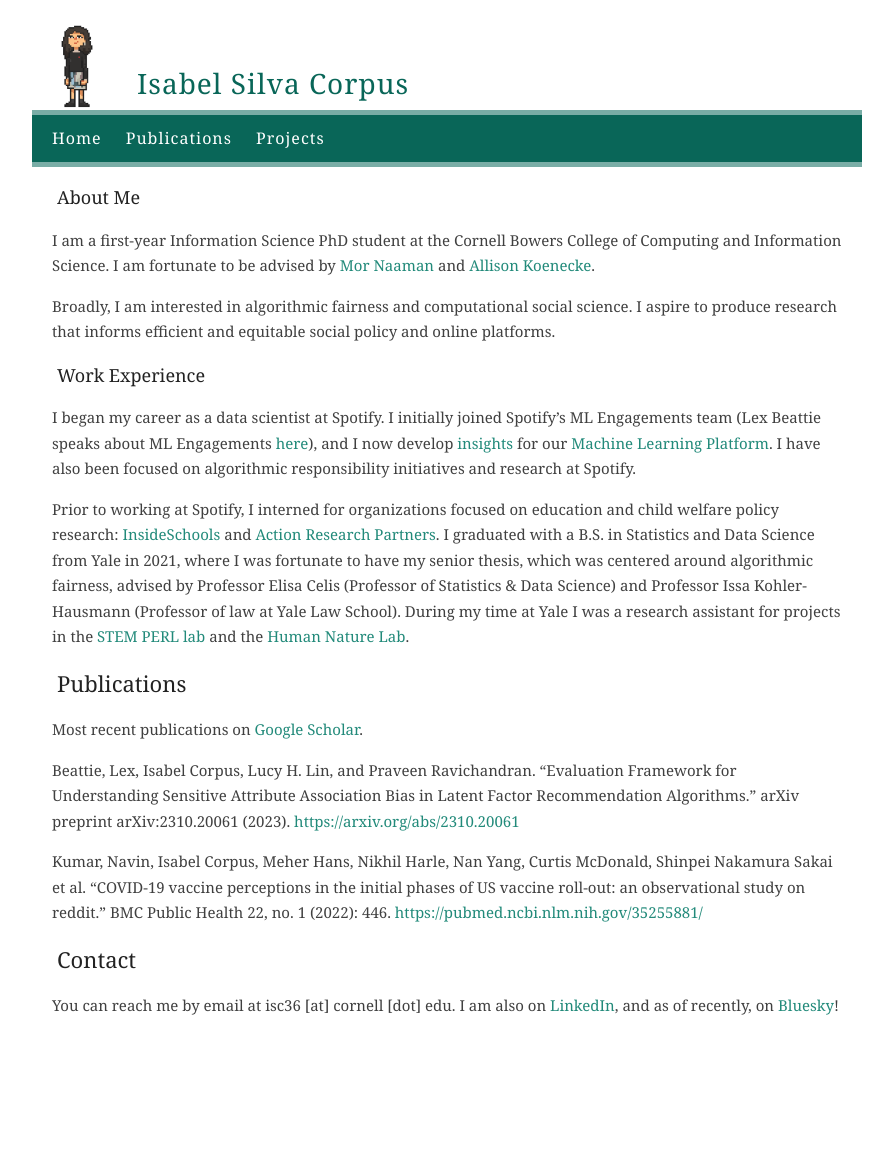
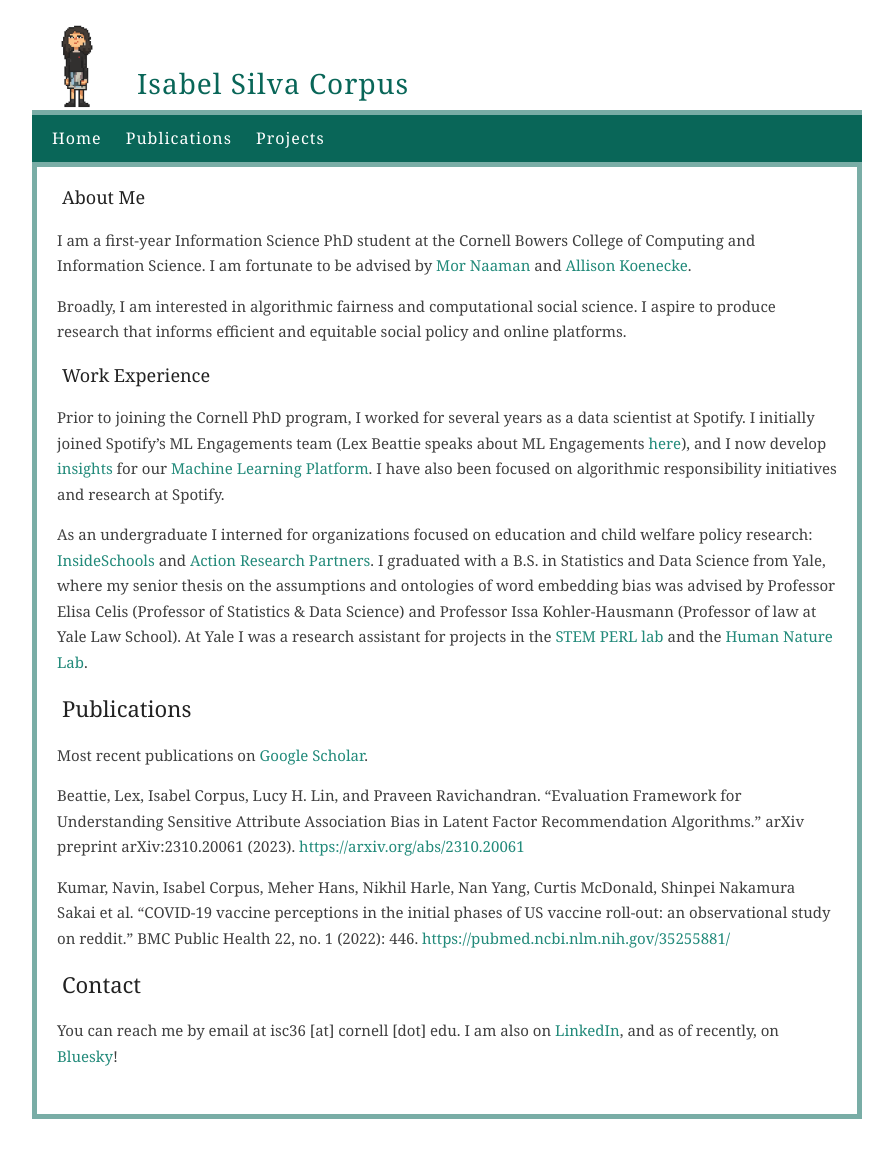
Before and after one commit to isabelsilvacorpus/isabelsilvacorpus.github.io, a Jekyll site: the page built from index.md, in a window 1280 px wide. Shown: the whole page, without its empty margins (193-1086 px from the left). Built offline with Jekyll 4.4.1, drawn with Linux system fonts in a browser that asks for light colours; before the commit the page ends 1063 px from its top, so only the background shows below that.

Commit message:
add bottom wrapper

```diff
--- a/_layouts/default.html
+++ b/_layouts/default.html
@@ -38,6 +38,7 @@
       </div>
 
       </div>
+      <div class="wrapper-bottom"></div>
     </div>
     </div>
 
--- a/assets/style.scss
+++ b/assets/style.scss
@@ -6,7 +6,7 @@
 // ****** /
 
 @use "reset" as *;
-@use "variables" as *;
+@use "../_sass/_variables" as *;
 @use "svg-icons" as *;
 // Syntax highlighting @import is at the bottom of this file
 
@@ -384,26 +384,33 @@
   border-left: solid;
   border-right: solid;
   border-color: $secondary;
-  border-left-width: 0px; //2px;
-  border-right-width: 0px; //2px;
+  border-left-width: 5px; //2px;
+  border-right-width: 5px; //2px;
+  border-bottom-width: 5px;
   border-style: solid;
 }
 
 .wrapper-main {
-  padding-bottom: 0 px; //134px;
+  padding-bottom: 10 px; //134px;
 }
 
 .wrapper-footer {
   position: relative;
   bottom: 0;
   width: 100%;
-  height: 1px; //89px;
+  height: 10px; //89px;
   margin-bottom: 20px;
   //background-color: $secondary; // this is what removed a line at the bottom of each post
 }
 
+.wrapper-bottom {
+  position: static;
+  bottom: 30px;
+  height: 50px;
+}
+
 footer {
-  padding: 0; //20px 0;
+  padding: 10; //20px 0;
   text-align: center;
 }
 
--- a/index.md
+++ b/index.md
@@ -11,9 +11,9 @@
 
 ### Work Experience
 
-I began my career as a data scientist at Spotify. I initially joined Spotify's ML Engagements team (Lex Beattie speaks about ML Engagements [here](https://www.youtube.com/watch?v=WvwclqkEEpE)), and I now develop [insights](https://medium.com/@SpotifyInsights) for our [Machine Learning Platform](https://engineering.atspotify.com/2019/12/the-winding-road-to-better-machine-learning-infrastructure-through-tensorflow-extended-and-kubeflow/). I have also been focused on algorithmic responsibility initiatives and research at Spotify.
+Prior to joining the Cornell PhD program, I worked for several years as a data scientist at Spotify. I initially joined Spotify's ML Engagements team (Lex Beattie speaks about ML Engagements [here](https://www.youtube.com/watch?v=WvwclqkEEpE)), and I now develop [insights](https://medium.com/@SpotifyInsights) for our [Machine Learning Platform](https://engineering.atspotify.com/2019/12/the-winding-road-to-better-machine-learning-infrastructure-through-tensorflow-extended-and-kubeflow/). I have also been focused on algorithmic responsibility initiatives and research at Spotify.
 
-Prior to working at Spotify, I interned for organizations focused on education and child welfare policy research: [InsideSchools](https://insideschools.org/about/about-us) and [Action Research Partners](https://www.actionresearch.io). I graduated with a B.S. in Statistics and Data Science from Yale in 2021, where I was fortunate to have my senior thesis, which was centered around algorithmic fairness, advised by Professor Elisa Celis (Professor of Statistics & Data Science) and Professor Issa Kohler-Hausmann (Professor of law at Yale Law School). During my time at Yale I was a research assistant for projects in the [STEM PERL lab](https://stem-perl.yale.edu/) and the [Human Nature Lab](https://humannaturelab.net/).
+As an undergraduate I interned for organizations focused on education and child welfare policy research: [InsideSchools](https://insideschools.org/about/about-us) and [Action Research Partners](https://www.actionresearch.io). I graduated with a B.S. in Statistics and Data Science from Yale, where my senior thesis on the assumptions and ontologies of word embedding bias was advised by Professor Elisa Celis (Professor of Statistics & Data Science) and Professor Issa Kohler-Hausmann (Professor of law at Yale Law School). At Yale I was a research assistant for projects in the [STEM PERL lab](https://stem-perl.yale.edu/) and the [Human Nature Lab](https://humannaturelab.net/).
 
 ## Publications
 
```
Also changed, not shown: 6 other files.
